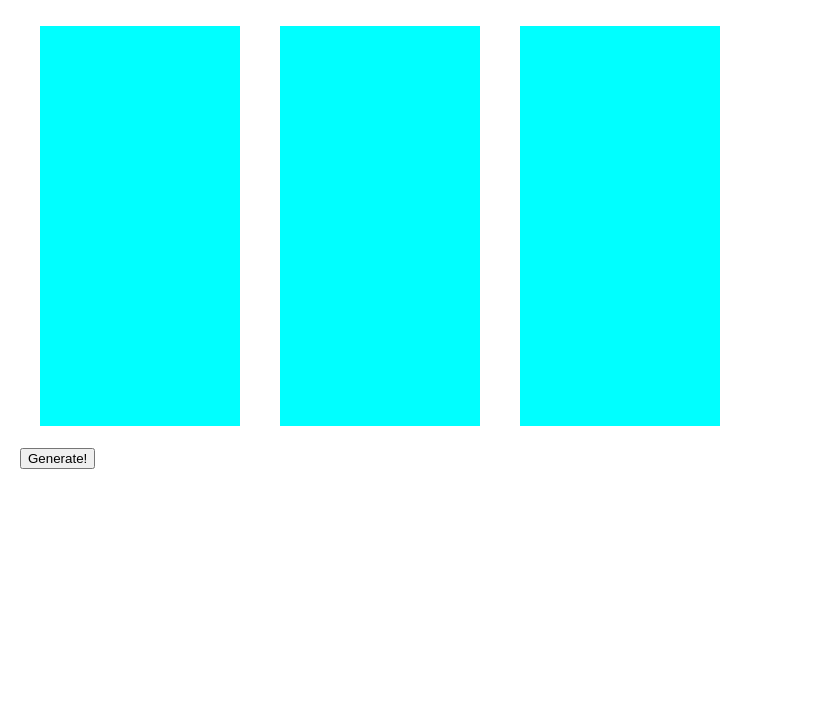
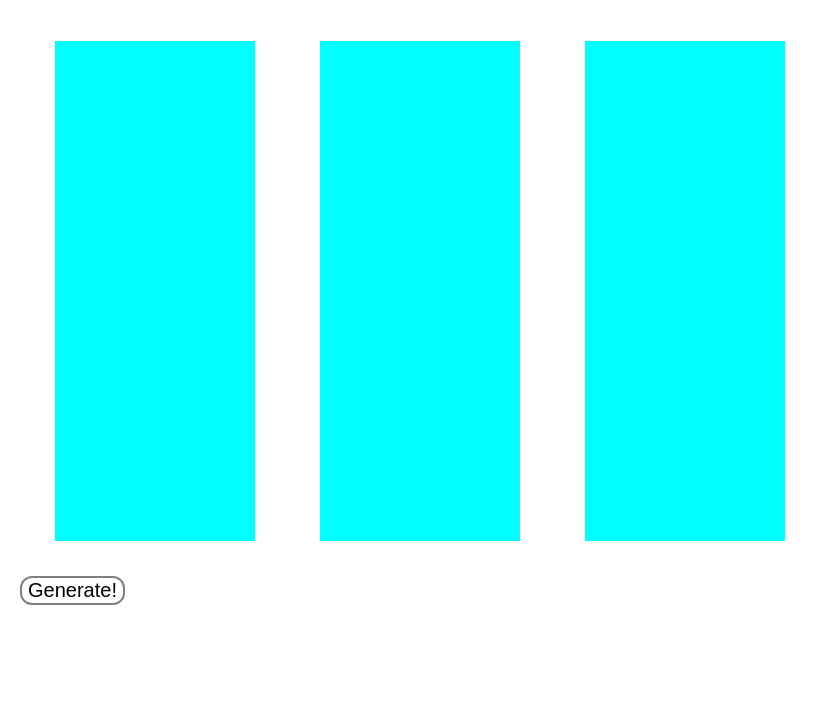
Before and after one commit to dsw225/randomLab, a plain HTML site: page src/index.html in a window 1280 px wide. Shown: the part 83-800 px from the top of the page, without its empty margins (0-828 px from the left). Drawn offline with Linux system fonts and the light colour scheme.

Commit message:
update commitx4

```diff
--- a/src/css/style.css
+++ b/src/css/style.css
@@ -16,19 +16,37 @@ body {
 
 .main-container{
     max-width: 800px;
+    align-items: center; /* Idk how to align center */
 }
 
 .color-scheme {
     display: flex;
     flex-direction: row;
     align-content: center;
+    justify-content: space-between;
+    align-items: center stretch;
+    flex-grow: auto;
+    padding: 15px;
 
     .color-box{
         background-color: aqua;
-        width: 200px;;
-        height:calc(100vh - 400px);
-        float: left;
+        width: 200px;
+        height:calc(100vh - 300px);
+        float: center;
         margin: 20px;
         overflow: hidden;
+
     }
 }
+.button{
+    background-color: white;
+    font-size:20px;
+    border-radius: 12px;
+    border: 2px solid grey;
+    display:flex;
+    align-content:center;
+}
+
+h1{
+    text-align: center;
+}
--- a/src/index.html
+++ b/src/index.html
@@ -19,7 +19,7 @@
                 <div class="color-box" id="color-box3"></div>
             </div
             <div id="button">
-                <button type="button" onclick="boxColor()">Generate!</button>
+                <button type="button" class="button" onclick="boxColor()">Generate!</button>
             </div>
     </body>
 </html>
```
